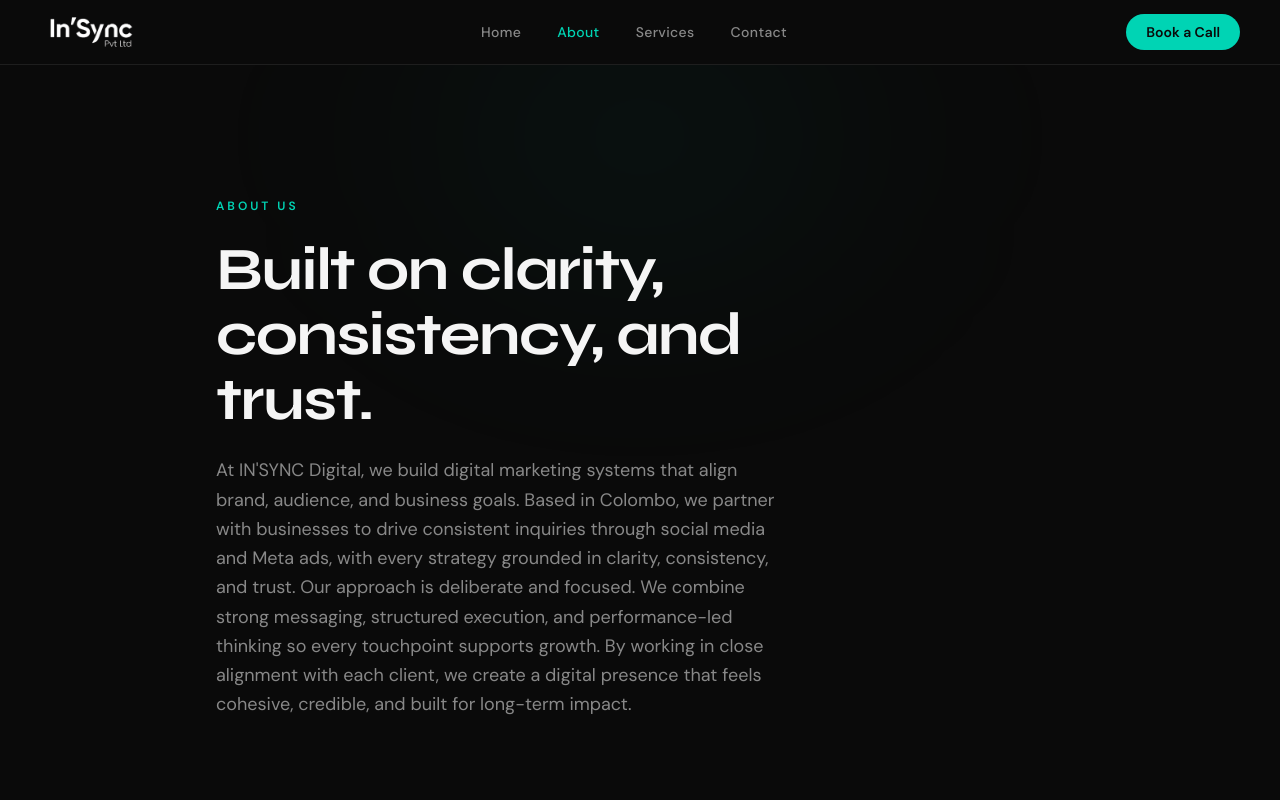
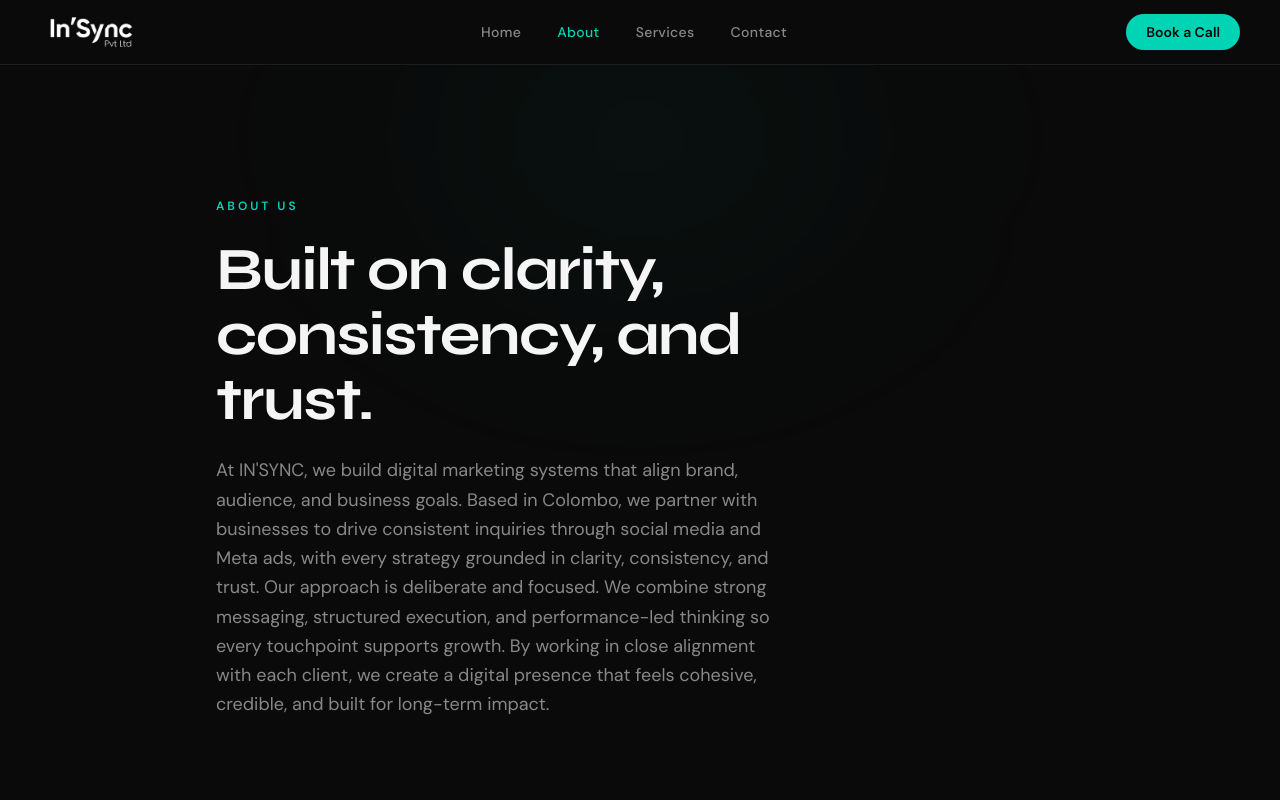
Before and after one commit to insyncwebsite/insync-website, a Next.js app: page /about in a window 1280 px wide. Shown: the top 800 px of the page. Built offline with nearby package versions, Linux system fonts and the light colour scheme.

Commit message:
fix about us text

```diff
--- a/app/about/page.tsx
+++ b/app/about/page.tsx
@@ -90,7 +90,7 @@ export default function About() {
 
           <FadeIn delay={160}>
             <p className="mt-6 text-text-muted text-lg leading-relaxed max-w-xl">
-              At IN&apos;SYNC Digital, we build digital marketing systems that align brand, audience, and business goals. Based in Colombo, we partner with businesses to drive consistent inquiries through social media and Meta ads, with every strategy grounded in clarity, consistency, and trust. Our approach is deliberate and focused. We combine strong messaging, structured execution, and performance-led thinking so every touchpoint supports growth. By working in close alignment with each client, we create a digital presence that feels cohesive, credible, and built for long-term impact.
+              At IN&apos;SYNC, we build digital marketing systems that align brand, audience, and business goals. Based in Colombo, we partner with businesses to drive consistent inquiries through social media and Meta ads, with every strategy grounded in clarity, consistency, and trust. Our approach is deliberate and focused. We combine strong messaging, structured execution, and performance-led thinking so every touchpoint supports growth. By working in close alignment with each client, we create a digital presence that feels cohesive, credible, and built for long-term impact.
             </p>
           </FadeIn>
         </div>
```
